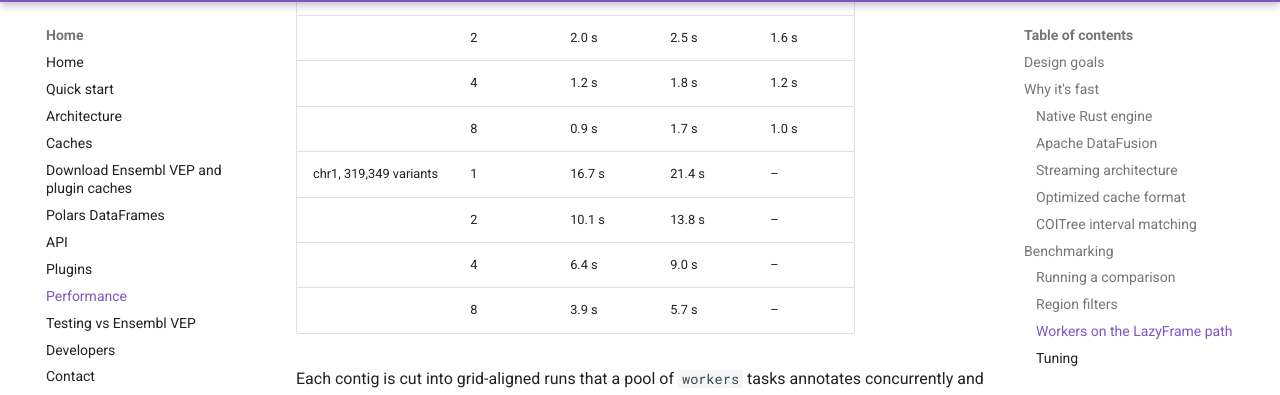
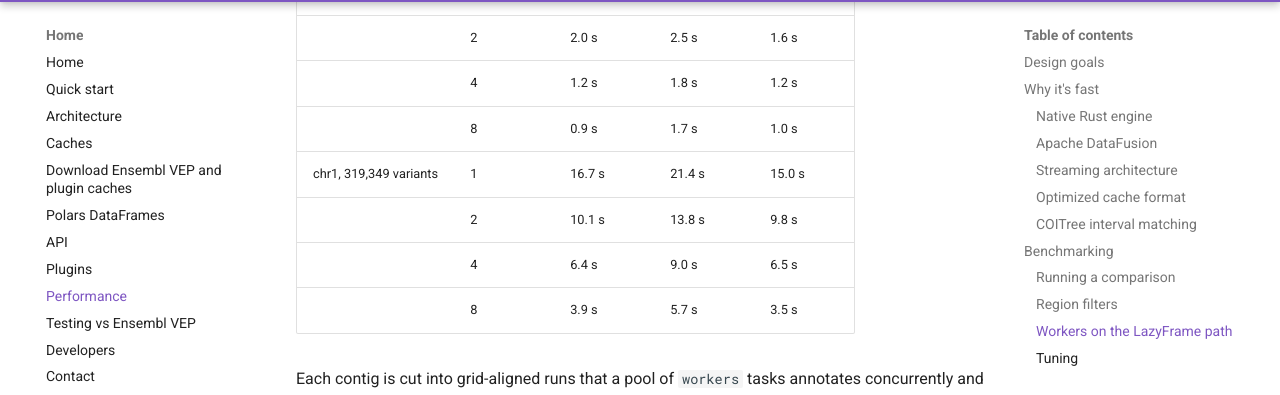
Before and after one commit to biodatageeks/vepyr, an MkDocs documentation site: the page built from docs/performance.md, in a window 1280 px wide and 900 px high, scrolled down 3451 px. Shown: the part 94-489 px from the top of the window. Built offline with MkDocs 1.6.1 and Material for MkDocs 9.7.7, drawn with Linux system fonts in a browser that asks for light colours; comment, search, counter and statistics services are not loaded.

Commit message:
docs: RefSeq chr1 workers timings
Co-Authored-By: Claude Fable 5.1 <noreply@anthropic.com>
Claude-Session: https://claude.ai/code/session_01S6yNXdApD5Y3ErnLgS6wKm

```diff
--- a/docs/performance.md
+++ b/docs/performance.md
@@ -114,10 +114,10 @@ on HG002 contig slices, `everything=True`, a FASTA, on an Apple Silicon M3 Max
 | | 2 | 2.0 s | 2.5 s | 1.6 s |
 | | 4 | 1.2 s | 1.8 s | 1.2 s |
 | | 8 | 0.9 s | 1.7 s | 1.0 s |
-| chr1, 319,349 variants | 1 | 16.7 s | 21.4 s | – |
-| | 2 | 10.1 s | 13.8 s | – |
-| | 4 | 6.4 s | 9.0 s | – |
-| | 8 | 3.9 s | 5.7 s | – |
+| chr1, 319,349 variants | 1 | 16.7 s | 21.4 s | 15.0 s |
+| | 2 | 10.1 s | 13.8 s | 9.8 s |
+| | 4 | 6.4 s | 9.0 s | 6.5 s |
+| | 8 | 3.9 s | 5.7 s | 3.5 s |
 
 Each contig is cut into grid-aligned runs that a pool of `workers` tasks
 annotates concurrently and releases in order; Merged and RefSeq runs replay a
```
